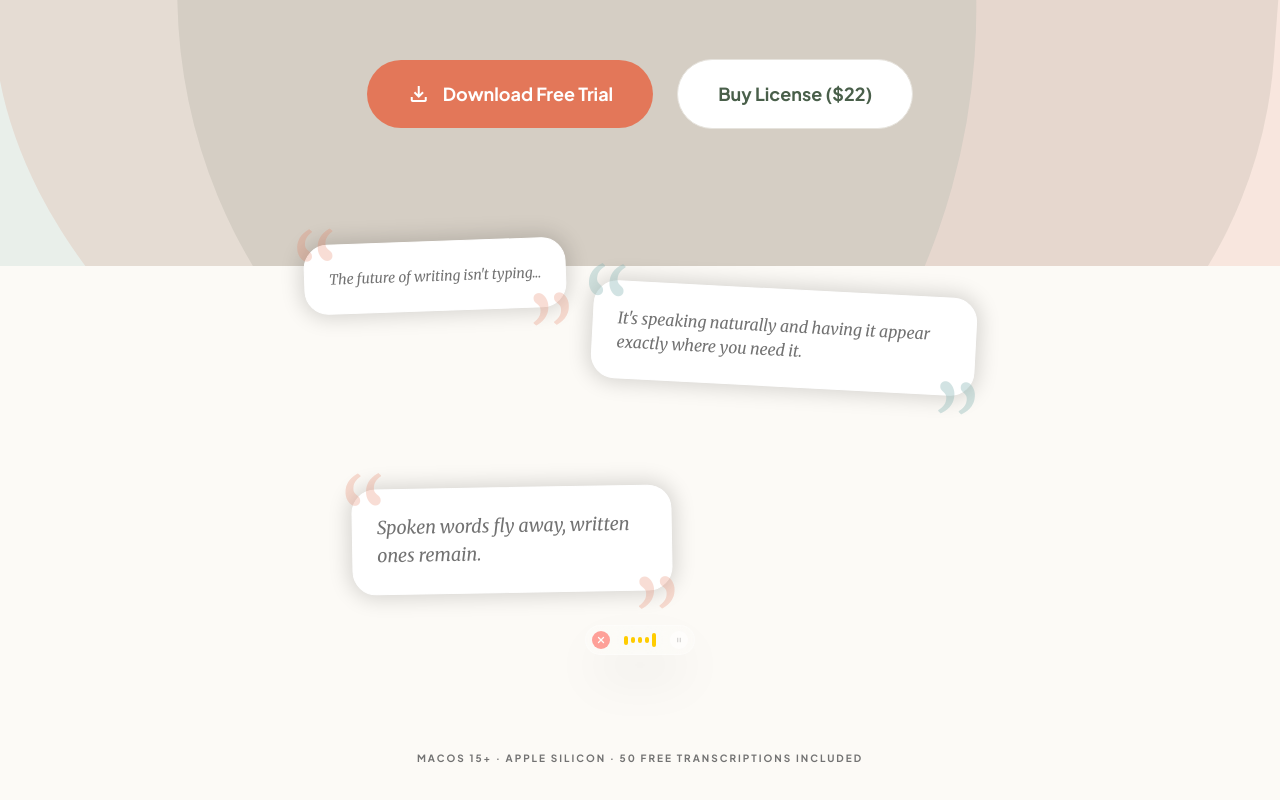
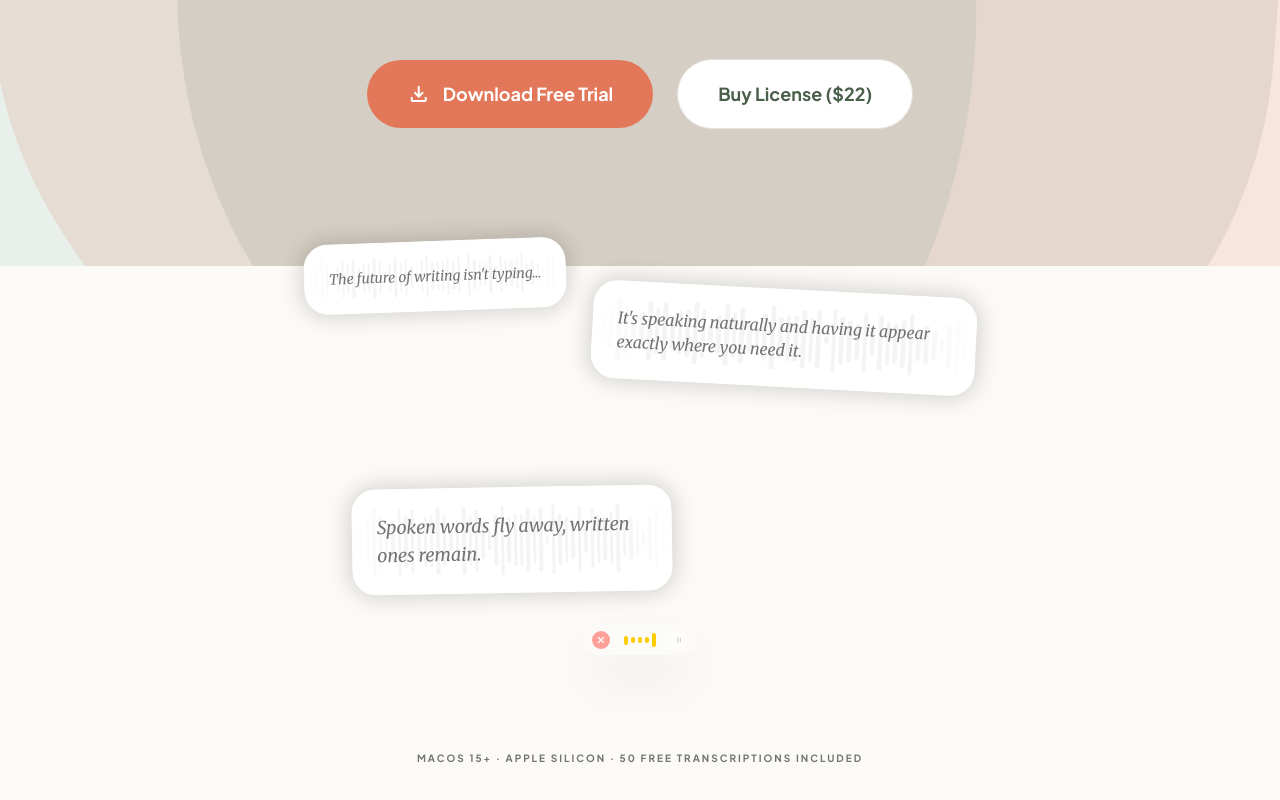
Before and after one commit to sebastian-greco/verba-web, a Next.js app: page /en in a window 1280 px wide. Shown: the part 534-1334 px from the top of the page. Built offline with nearby package versions, Linux system fonts and the light colour scheme.

Commit message:
feat: Add animated background waveforms to thought bubbles and hide large quote marks in HeroSection.

```diff
--- a/src/components/sections/HeroSection.tsx
+++ b/src/components/sections/HeroSection.tsx
@@ -69,13 +69,14 @@ export default function HeroSection() {
             style={{ y: y1 }}
             className="thought-bubble absolute top-0 left-0 p-6 max-w-xs text-left rotate-[-2deg]"
           >
-            <span className="absolute -top-5 -left-3 text-8xl text-accent/25 font-serif leading-none select-none">
+            <BackgroundWaveform />
+            <span className="hidden absolute -top-5 -left-3 text-8xl text-accent/25 font-serif leading-none select-none">
               “
             </span>
             <p className="relative z-10 text-sm text-muted-foreground serif-body italic font-serif">
               The future of writing isn't typing...
             </p>
-            <span className="absolute -bottom-20 -right-2 text-8xl text-accent/25 font-serif leading-none select-none">
+            <span className="hidden absolute -bottom-20 -right-2 text-8xl text-accent/25 font-serif leading-none select-none">
               ”
             </span>
           </motion.div>
@@ -84,14 +85,15 @@ export default function HeroSection() {
             style={{ y: y2 }}
             className="thought-bubble absolute top-12 right-0 p-6 max-w-sm text-left rotate-[3deg]"
           >
-            <span className="absolute -top-5 -left-3 text-8xl text-highlight/35 font-serif leading-none select-none">
+            <BackgroundWaveform />
+            <span className="hidden absolute -top-5 -left-3 text-8xl text-highlight/35 font-serif leading-none select-none">
               “
             </span>
             <p className="relative z-10 text-md text-muted-foreground serif-body italic font-serif">
               It's speaking naturally and having it appear exactly where you
               need it.
             </p>
-            <span className="absolute -bottom-20 -right-2 text-8xl text-highlight/35 font-serif leading-none select-none">
+            <span className="hidden absolute -bottom-20 -right-2 text-8xl text-highlight/35 font-serif leading-none select-none">
               ”
             </span>
           </motion.div>
@@ -100,13 +102,14 @@ export default function HeroSection() {
             style={{ y: y3 }}
             className="thought-bubble absolute bottom-8 left-12 p-6 max-w-xs text-left rotate-[-1deg]"
           >
-            <span className="absolute -top-5 -left-3 text-8xl text-accent/25 font-serif leading-none select-none">
+            <BackgroundWaveform />
+            <span className="hidden absolute -top-5 -left-3 text-8xl text-accent/25 font-serif leading-none select-none">
               “
             </span>
             <p className="relative z-10 text-lg text-muted-foreground serif-body italic font-serif">
               Spoken words fly away, written ones remain.
             </p>
-            <span className="absolute -bottom-20 -right-2 text-8xl text-accent/25 font-serif leading-none select-none">
+            <span className="hidden absolute -bottom-20 -right-2 text-8xl text-accent/25 font-serif leading-none select-none">
               ”
             </span>
           </motion.div>
@@ -126,3 +129,45 @@ export default function HeroSection() {
     </section>
   );
 }
+
+const WAVE_DATA = Array.from({ length: 50 }).map((_, i) => ({
+  id: i,
+  duration: 1.5 + (i % 3) * 0.2 + (i % 5) * 0.1,
+  delay: (i % 7) * 0.15,
+  heights: [
+    `${10 + (i % 5) * 10}%`,
+    `${40 + (i % 3) * 20}%`,
+    `${20 + (i % 4) * 10}%`,
+    `${60 + (i % 2) * 20}%`,
+    `${10 + (i % 5) * 10}%`,
+  ],
+}));
+
+function BackgroundWaveform() {
+  return (
+    <div
+      className="absolute inset-0 rounded-3xl overflow-hidden flex items-center justify-center gap-[3px] opacity-[0.10] pointer-events-none z-0 py-2"
+      style={{
+        maskImage:
+          "linear-gradient(to right, transparent, black 15%, black 85%, transparent)",
+        WebkitMaskImage:
+          "linear-gradient(to right, transparent, black 15%, black 85%, transparent)",
+      }}
+    >
+      {WAVE_DATA.map((data) => (
+        <motion.div
+          key={data.id}
+          className="w-1.5 bg-primary/60 rounded-full"
+          animate={{ height: data.heights }}
+          transition={{
+            duration: data.duration,
+            repeat: Infinity,
+            repeatType: "mirror",
+            ease: "easeInOut",
+            delay: data.delay,
+          }}
+        />
+      ))}
+    </div>
+  );
+}
```
